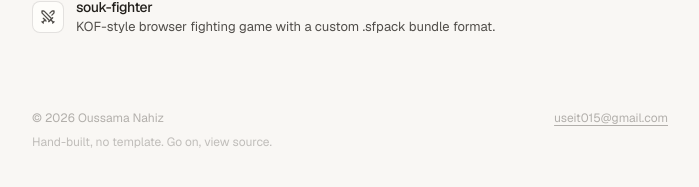
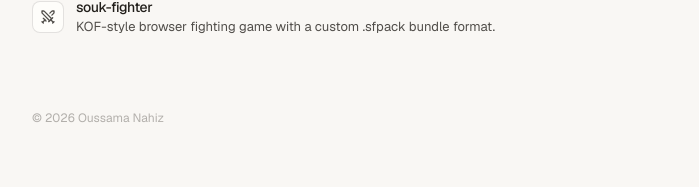
Before and after one commit to useit015/face, a Next.js app: page / in a window 1280 px wide. Shown: the part 1016-1203 px from the top of the page, without its empty margins (290-989 px from the left). Built offline with nearby package versions, Linux system fonts and the light colour scheme; no server answers.

Commit message:
Trim footer to just the copyright line

```diff
--- a/app/page.tsx
+++ b/app/page.tsx
@@ -132,19 +132,8 @@ export default async function Home() {
         </Reveal>
       </section>
 
-      <footer className="mt-auto flex flex-col gap-1.5 pt-8 text-[12px] text-foreground-quaternary">
-        <div className="flex items-center justify-between">
-          <p>© {new Date().getFullYear()} Oussama Nahiz</p>
-          <a
-            href={`mailto:${contact.email}`}
-            className="underline decoration-foreground-quaternary underline-offset-3 transition-colors duration-200 hover:text-foreground-secondary"
-          >
-            {contact.email}
-          </a>
-        </div>
-        <p className="text-foreground-quaternary/80">
-          Hand-built, no template. Go on, view source.
-        </p>
+      <footer className="mt-auto pt-8 text-[12px] text-foreground-quaternary">
+        <p>© {new Date().getFullYear()} Oussama Nahiz</p>
       </footer>
     </main>
   );
```
